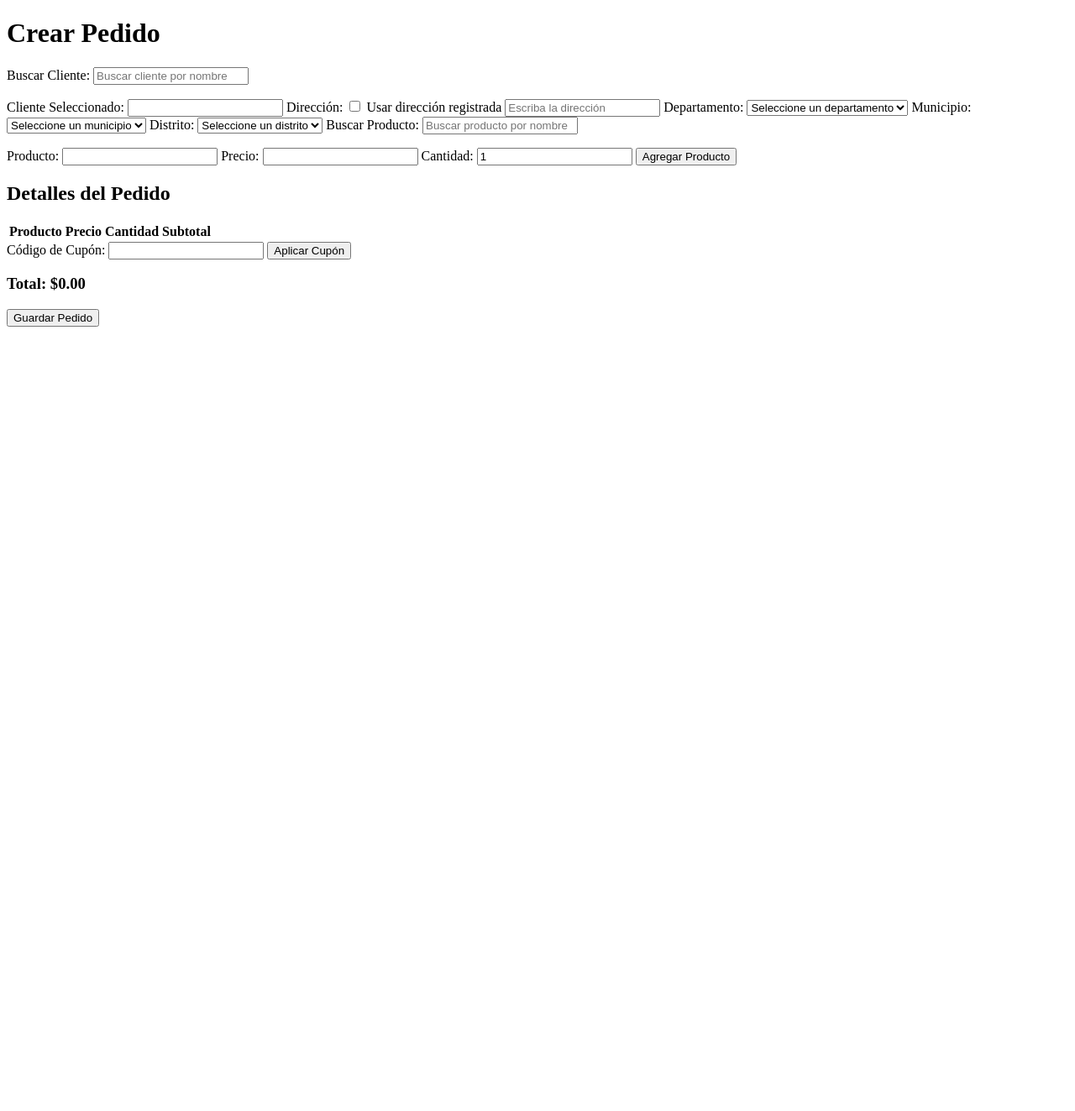
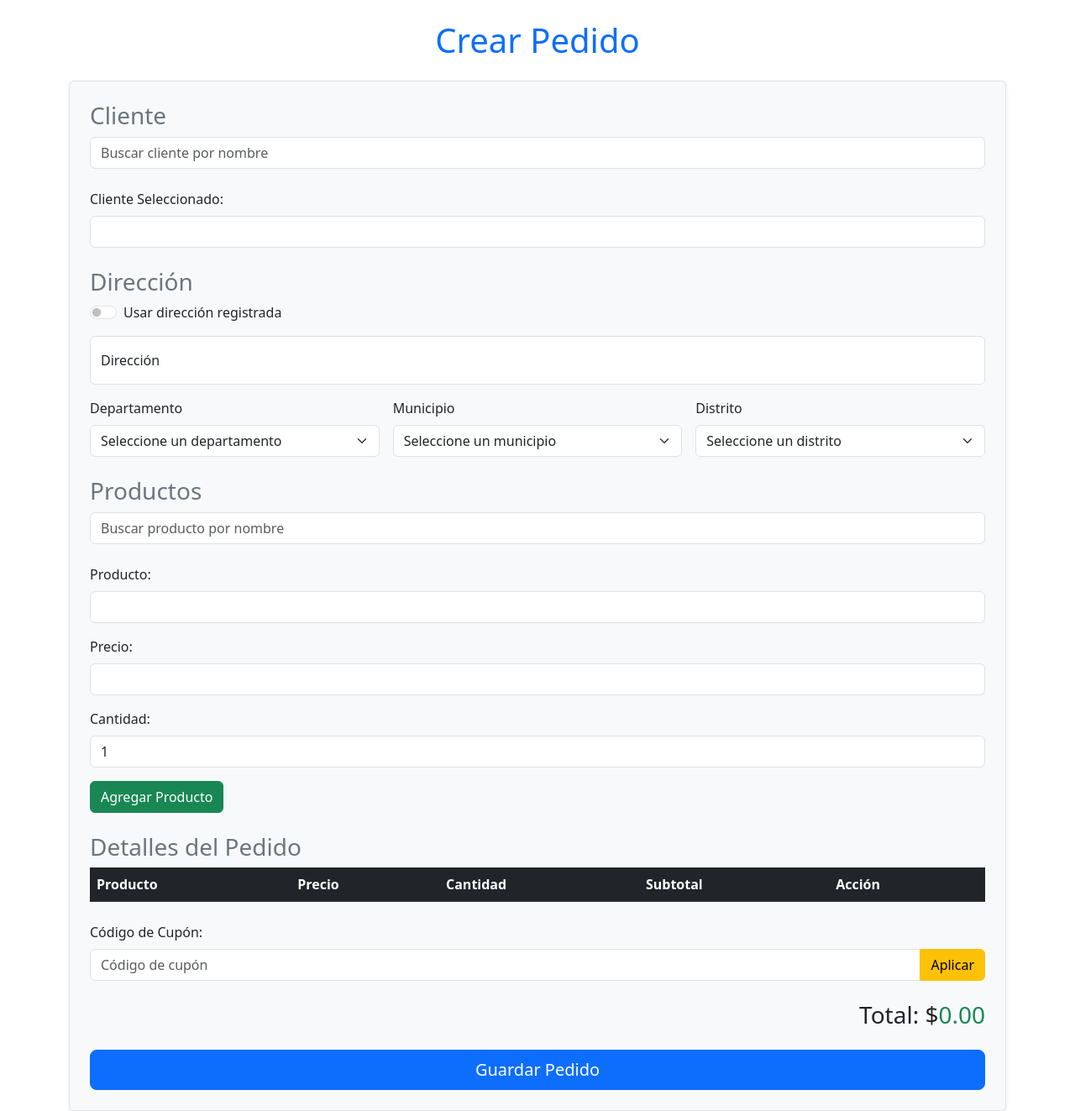
Before and after one commit to ph22012/PFINAL_TPI, a Django app: page /pedidos/crear/ in a window 1280 px wide. Shown: the whole page at 84% size. Before the commit the page ends 389 px from the top, so only its background shows below. Run offline with Django 5.2, Linux system fonts and the light colour scheme; data comes from the database, SQL or seed files in the repository; both versions use the stored data as it was after the commit; lists and menus that the app fills with data are empty.

Commit message:
Create_order corregido

```diff
--- /dev/null
+++ b/gestion_pedidos/static/css/styles.css
@@ -0,0 +1,17 @@
+/* Mejorar las sugerencias desplegables */
+#customer_results, #product_results {
+    max-height: 200px; /* Limita la altura */
+    overflow-y: auto; /* Permite scroll si es necesario */
+    box-shadow: 0 4px 6px rgba(176, 197, 253, 0.199); /* Sombra para resaltar */
+}
+
+#customer_results li, #product_results li {
+    padding: 8px 12px; /* Espaciado interno */
+    border: 1px solid #ffffffc8; /* Separador entre elementos */
+    background-color: #c5daff; /* Fondo blanco */
+    transition: background-color 0.2s ease;
+}
+
+#customer_results li:hover, #product_results li:hover {
+    background-color: #e1edf9; /* Ligero cambio de fondo */
+}
--- a/gestion_pedidos/templates/gestion_pedido/create_order.html
+++ b/gestion_pedidos/templates/gestion_pedido/create_order.html
@@ -1,93 +1,144 @@
+{% load static %}
 <!DOCTYPE html>
 <html>
 <head>
     <title>Crear Pedido</title>
     <script src="https://code.jquery.com/jquery-3.6.0.min.js"></script>
+    <!-- Bootstrap CSS -->
+    <link
+        href="https://cdn.jsdelivr.net/npm/bootstrap@5.3.0/dist/css/bootstrap.min.css"
+        rel="stylesheet"
+    />
+    <!-- Estilos personalizados -->
+    <link rel="stylesheet" href="{% static 'css/styles.css' %}" />
 </head>
 <body>
-    <h1>Crear Pedido</h1>
+    <div class="container mt-4">
+        <h1 class="text-center text-primary">Crear Pedido</h1>
+
+        <!-- Mensajes -->
         {% if messages %}
+            <div class="alert alert-info">
                 <ul>
                     {% for message in messages %}
                         <li>{{ message }}</li>
                     {% endfor %}
                 </ul>
+            </div>
         {% endif %}
-    <form method="post">
+
+        <form method="post" class="mt-4 p-4 border rounded shadow-sm bg-light">
             {% csrf_token %}
 
             <!-- Buscar cliente -->
-        <label for="customer_search">Buscar Cliente:</label>
-        <input type="text" id="customer_search" placeholder="Buscar cliente por nombre">
-        <ul id="customer_results"></ul>
+            <div class="mb-4">
+                <h3 class="text-secondary">Cliente</h3>
+                <input type="text" id="customer_search" class="form-control" placeholder="Buscar cliente por nombre">
+                <ul id="customer_results" class="list-group mt-2"></ul>
                 <input type="hidden" name="customer_id" id="customer_id">
 
-        <label for="selected_customer">Cliente Seleccionado:</label>
-        <input type="text" id="selected_customer" readonly>
+                <label for="selected_customer" class="form-label mt-3">Cliente Seleccionado:</label>
+                <input type="text" id="selected_customer" class="form-control" readonly>
+            </div>
 
             <!-- Dirección -->
-        <label for="address">Dirección:</label>
-        <input type="checkbox" id="use_registered_address" name="use_registered_address"> Usar dirección registrada
-        <input type="text" id="address" name="address" placeholder="Escriba la dirección">
-        <label for="departamento">Departamento:</label>
-        <select id="departamento" name="departamento_id">
+            <div class="mb-4">
+                <h3 class="text-secondary">Dirección</h3>
+                <div class="form-check form-switch mb-3">
+                    <input type="checkbox" id="use_registered_address" name="use_registered_address" class="form-check-input">
+                    <label class="form-check-label" for="use_registered_address">Usar dirección registrada</label>
+                </div>
+                <div class="form-floating mb-3">
+                    <input type="text" id="address" name="address" class="form-control" placeholder="Escriba la dirección">
+                    <label for="address">Dirección</label>
+                </div>
+                <div class="row g-3">
+                    <div class="col-md-4">
+                        <label for="departamento" class="form-label">Departamento</label>
+                        <select id="departamento" name="departamento_id" class="form-select">
                             <option value="">Seleccione un departamento</option>
                             {% for departamento in departamentos %}
                                 <option value="{{ departamento.id }}">{{ departamento.name }}</option>
                             {% endfor %}
                         </select>
-
-        <label for="municipio">Municipio:</label>
-        <select id="municipio" name="municipio_id">
+                    </div>
+                    <div class="col-md-4">
+                        <label for="municipio" class="form-label">Municipio</label>
+                        <select id="municipio" name="municipio_id" class="form-select">
                             <option value="">Seleccione un municipio</option>
-            <!-- Opciones dinámicas llenadas por JavaScript -->
                         </select>
-
-        <label for="distrito">Distrito:</label>
-        <select id="distrito" name="distrito_id">
+                    </div>
+                    <div class="col-md-4">
+                        <label for="distrito" class="form-label">Distrito</label>
+                        <select id="distrito" name="distrito_id" class="form-select">
                             <option value="">Seleccione un distrito</option>
-            <!-- Opciones dinámicas llenadas por JavaScript -->
                         </select>
+                    </div>
+                </div>
+            </div>
 
             <!-- Buscar productos -->
-        <label for="product_search">Buscar Producto:</label>
-        <input type="text" id="product_search" placeholder="Buscar producto por nombre">
-        <ul id="product_results"></ul>
+            <div class="mb-4">
+                <h3 class="text-secondary">Productos</h3>
+                <input type="text" id="product_search" class="form-control" placeholder="Buscar producto por nombre">
+                <ul id="product_results" class="list-group mt-2"></ul>
                 <input type="hidden" id="product_id">
-        <label for="product_name">Producto:</label>
-        <input type="text" id="product_name" readonly>
-        <label for="product_price">Precio:</label>
-        <input type="text" id="product_price" readonly>
-        <label for="product_quantity">Cantidad:</label>
-        <input type="number" id="product_quantity" min="1" value="1">
-        <button type="button" id="add_product">Agregar Producto</button>
+
+                <label for="product_name" class="form-label mt-3">Producto:</label>
+                <input type="text" id="product_name" class="form-control" readonly>
+                <label for="product_price" class="form-label mt-3">Precio:</label>
+                <input type="text" id="product_price" class="form-control" readonly>
+                <label for="product_quantity" class="form-label mt-3">Cantidad:</label>
+                <input type="number" id="product_quantity" class="form-control" min="1" value="1">
+                <button type="button" id="add_product" class="btn btn-success mt-3">Agregar Producto</button>
+            </div>
 
             <!-- Tabla de detalles -->
-        <h2>Detalles del Pedido</h2>
-        <table id="order_details">
-            <thead>
+            <div class="mb-4">
+                <h3 class="text-secondary">Detalles del Pedido</h3>
+                <table id="order_details" class="table table-striped table-hover">
+                    <thead class="table-dark">
                         <tr>
                             <th>Producto</th>
                             <th>Precio</th>
                             <th>Cantidad</th>
                             <th>Subtotal</th>
+                            <th>Acción</th>
                         </tr>
                     </thead>
                     <tbody></tbody>
                 </table>
+            </div>
+
+            <!-- Campo oculto para enviar datos -->
+            <input type="hidden" name="products_data" id="products-data">
 
             <!-- Código de cupón -->
-        <label for="coupon_code">Código de Cupón:</label>
-        <input type="text" id="coupon_code" name="coupon_code">
-        <button type="button" id="apply_coupon">Aplicar Cupón</button>
+            <div class="mb-4">
+                <label for="coupon_code" class="form-label">Código de Cupón:</label>
+                <div class="input-group">
+                    <input type="text" id="coupon_code" name="coupon_code" class="form-control" placeholder="Código de cupón">
+                    <button type="button" id="apply_coupon" class="btn btn-warning">Aplicar</button>
+                </div>
+            </div>
 
             <!-- Total -->
-        <h3>Total: $<span id="total">0.00</span></h3>
+            <div class="mb-4 text-end">
+                <h3>Total: $<span id="total" class="text-success">0.00</span></h3>
+            </div>
 
-        <button type="submit">Guardar Pedido</button>
+            <!-- Botón de envío -->
+            <div class="d-grid">
+                <button type="submit" class="btn btn-primary btn-lg">Guardar Pedido</button>
+            </div>
         </form>
+    </div>
+
 
     <script>
+        let selectedProducts = []; // Inicializa el array de productos seleccionados
+        let total = 0; // Inicializa el total del pedido
+
         $(document).ready(function () {
         // Variables
         let total = 0;
@@ -113,6 +164,7 @@
             $('#customer_id').val(customerId);  // Almacena el ID en el campo oculto
             $('#selected_customer').val(customerName);  // Muestra el nombre del cliente seleccionado
             $('#customer_results').empty();  // Limpia los resultados de búsqueda
+            $('#customer_search').val(''); //Limpiar busqueda
         });
 
 
@@ -174,7 +226,7 @@
             }
         });
 
-        //Aignar dirección automaticamente
+        //Asignar dirección automaticamente
         $('#use_registered_address').on('change', function () {
             if (this.checked) {
                 const customerId = $('#customer_id').val();
@@ -192,9 +244,13 @@
                         $('#use_registered_address').prop('checked', false); // Desmarca el checkbox
                     } else {
                         // Rellenar los campos de dirección
-                        $('#departamento').val(data.departamento_id).trigger('change');
-                        $('#municipio').val(data.municipio_id);
+                        $('#departamento').val(data.departamento_id).trigger('change'); // Actualizar municipios
+                        setTimeout(() => {
+                            $('#municipio').val(data.municipio_id).trigger('change'); // Actualizar distritos
+                        }, 100); // Esperar a que se carguen los municipios
+                        setTimeout(() => {
                             $('#distrito').val(data.distrito_id);
+                        }, 200); // Esperar a que se carguen los distritos
                         $('#address').val(data.address_detail);
                     }
                 });
@@ -220,49 +276,93 @@
             $('#product_price').val(price);
             $('#product_quantity').attr('max', stock); // Limita la cantidad al stock disponible
             $('#product_results').empty();
+
+            $('#product_search').val(''); //Limpiar busqueda
         });
 
+        function updateProductsData() {
+        $('#products-data').val(JSON.stringify(selectedProducts)); // Actualiza el campo oculto
+}
         // Agregar producto a la tabla de detalles
         $('#add_product').on('click', function () {
-            const name = $('#product_name').val();
-            const price = parseFloat($('#product_price').val());
-            const quantity = parseInt($('#product_quantity').val());
-            const stock = parseInt($('#product_quantity').attr('max'));
+            const productId = $('#product_id').val();
+            const productName = $('#product_name').val();
+            const productPrice = parseFloat($('#product_price').val());
+            const productQuantity = parseInt($('#product_quantity').val());
+            const productStock = parseInt($('#product_quantity').attr('max'));
 
-            if (quantity > stock) {
+            if (!productId || !productName || isNaN(productPrice) || isNaN(productQuantity)) {
+                alert('Por favor, selecciona un producto válido.');
+                return;
+            }
+
+            if (productQuantity > productStock) {
                 alert('No hay suficiente stock disponible.');
                 return;
             }
 
-            if (name && price && quantity) {
-                const subtotal = price * quantity;
+            const subtotal = productPrice * productQuantity;
+
+            // Agregar el producto al array
+            selectedProducts.push({
+                id: productId,
+                name: productName,
+                price: productPrice,
+                quantity: productQuantity,
+                subtotal: subtotal
+            });
+
+            // Actualizar el total
             total += subtotal;
 
+            // Actualizar la tabla de productos
             $('#order_details tbody').append(`
-                    <tr>
-                        <td>${name}</td>
-                        <td>$${price.toFixed(2)}</td>
-                        <td>${quantity}</td>
+                <tr data-id="${productId}">
+                    <td>${productName}</td>
+                    <td>$${productPrice.toFixed(2)}</td>
+                    <td>${productQuantity}</td>
                     <td class="subtotal">$${subtotal.toFixed(2)}</td>
                     <td><button type="button" class="remove-product">Eliminar</button></td>
                 </tr>
             `);
 
+            // Actualizar el total en la pantalla
             $('#total').text(total.toFixed(2));
+
+            // Actualizar el campo oculto
+            updateProductsData();
+
+            // Limpiar los campos de entrada
             clearProductFields();
-            } else {
-                alert('Por favor, selecciona un producto válido.');
-            }
         });
 
         // Eliminar producto de la tabla de detalles
         $('#order_details').on('click', '.remove-product', function () {
             const row = $(this).closest('tr');
+            const productId = row.data('id');
             const subtotal = parseFloat(row.find('.subtotal').text().replace('$', ''));
+
+            // Eliminar del array
+            const index = selectedProducts.findIndex(product => product.id == productId);
+            if (index > -1) {
+                selectedProducts.splice(index, 1);
+            }
+
+            // Actualizar el total
             total -= subtotal;
+
+            // Actualizar la tabla y el total en la pantalla
             row.remove();
             $('#total').text(total.toFixed(2));
+
+            // Actualizar el campo oculto
+            updateProductsData();
         });
+
+        $('form').on('submit', function (event) {
+            console.log($('#products-data').val()); // Imprime el contenido del campo antes de enviarlo
+        });
+
 
         // Aplicar cupón
         $('#apply_coupon').on('click', function () {
--- a/gestion_pedidos/urls.py
+++ b/gestion_pedidos/urls.py
@@ -11,4 +11,5 @@ urlpatterns = [
     path('crear/', views.order_create, name='order_create'),  # Crear pedido
     path('', views.order_list, name='order_list'),  # Lista de pedidos
     path('editar/<int:order_id>/', views.order_edit, name='edit_order'),
+    path('detalle/<int:order_id>/', views.order_detail, name='order_detail'),
 ]
--- a/gestion_pedidos/views.py
+++ b/gestion_pedidos/views.py
@@ -1,10 +1,14 @@
 from django.shortcuts import render, get_object_or_404, redirect
 from django.http import JsonResponse
 from django.contrib import messages
+from django.utils.timezone import now
 from .models import (
     Order, OrderStatus, Employee, ShoppingCart, Customer, Product, CustomerAddress,
     Departamento, Distrito, Coupon, Detail, Rol
 )
+import json
+
+
 
 # Vista principal para mostrar pedidos recientes
 def order_list(request):
@@ -19,6 +23,7 @@ def order_create(request):
         departamento_id = request.POST.get('departamento_id')
         distrito_id = request.POST.get('distrito_id')
         address_detail = request.POST.get('address', '')
+        products_data = request.POST.get('products_data')
 
         # Verificar que todos los datos necesarios estén presentes
         if not customer_id:
@@ -47,13 +52,45 @@ def order_create(request):
             )
 
         # Crear carrito si no existe
-        shopping_cart, _ = ShoppingCart.objects.get_or_create(customer=customer)
+        shopping_cart = ShoppingCart.objects.create(customer=customer)
 
         # Verificar cupón (si aplica)
         coupon_code = request.POST.get('coupon_code', None)
         coupon = None
         if coupon_code:
             coupon = Coupon.objects.filter(coupon_code=coupon_code).first()
+
+        # Procesar productos y agregar al carrito
+        import json
+        if not products_data:
+            messages.error(request, 'No se recibieron productos. Por favor selecciona al menos un producto.')
+            return redirect('order_create')
+
+        try:
+            products = json.loads(products_data)
+            if not products:
+                raise ValueError("No hay productos seleccionados.")
+        except json.JSONDecodeError:
+            messages.error(request, 'Los datos de los productos son inválidos.')
+            return redirect('order_create')
+
+        # Crear detalles para cada producto
+        for product in products:
+            product_instance = get_object_or_404(Product, id=product['id'])
+            quantity = int(product['quantity'])
+            subtotal = float(product['subtotal'])
+
+            # Reducir stock del producto
+            product_instance.count -= quantity
+            product_instance.save()
+
+            # Crear el detalle en el carrito
+            Detail.objects.create(
+                shoppingcart=shopping_cart,
+                product=product_instance,
+                amount=quantity,
+                sub_total=subtotal
+            )
 
         # Crear pedido
         order_status = get_object_or_404(OrderStatus, status='Espera')
@@ -114,9 +151,16 @@ def validar_cupon(request):
     code = request.GET.get('code', '')
     try:
         coupon = Coupon.objects.get(coupon_code=code)
+        # Verificar si el cupón está expirado
+        if coupon.exp_date <= now():  # Utilizamos timezone.now() para fechas aware
+            return JsonResponse({'valid': False, 'message': 'El cupón ha expirado y no es válido.'})
+
+        # Si el cupón es válido, desactivarlo
+        coupon.exp_date = now()  # Cambiar la fecha de expiración a la actual
+        coupon.save()
         return JsonResponse({'valid': True, 'discount': coupon.coupon_discount})
     except Coupon.DoesNotExist:
-        return JsonResponse({'valid': False, 'message': 'Cupón inválido o expirado.'})
+        return JsonResponse({'valid': False, 'message': 'Cupón inválido o no encontrado.'})
 
 def get_registered_address(request):
     customer_id = request.GET.get('customer_id')
@@ -185,3 +229,17 @@ def order_edit(request, order_id):
         'distritos': distritos,
         'repartidores': repartidores,
     })
+
+def order_detail(request, order_id):
+    # Obtener el pedido y sus detalles
+    order = get_object_or_404(Order, id=order_id)
+    details = Detail.objects.filter(shoppingcart=order.shoppingcart)
+
+    # Calcular el total
+    total = sum(detail.sub_total for detail in details)
+
+    return render(request, 'gestion_pedido/detail_order.html', {
+        'order': order,
+        'details': details,
+        'total': total,  # Pasar el total al contexto
+    })
```
Also changed, not shown: gestion_pedidos/templates/gestion_pedido/detail_order.html (added, +70 -0 lines), db.sqlite3. Lines whose indentation alone changed are shown as unchanged.
